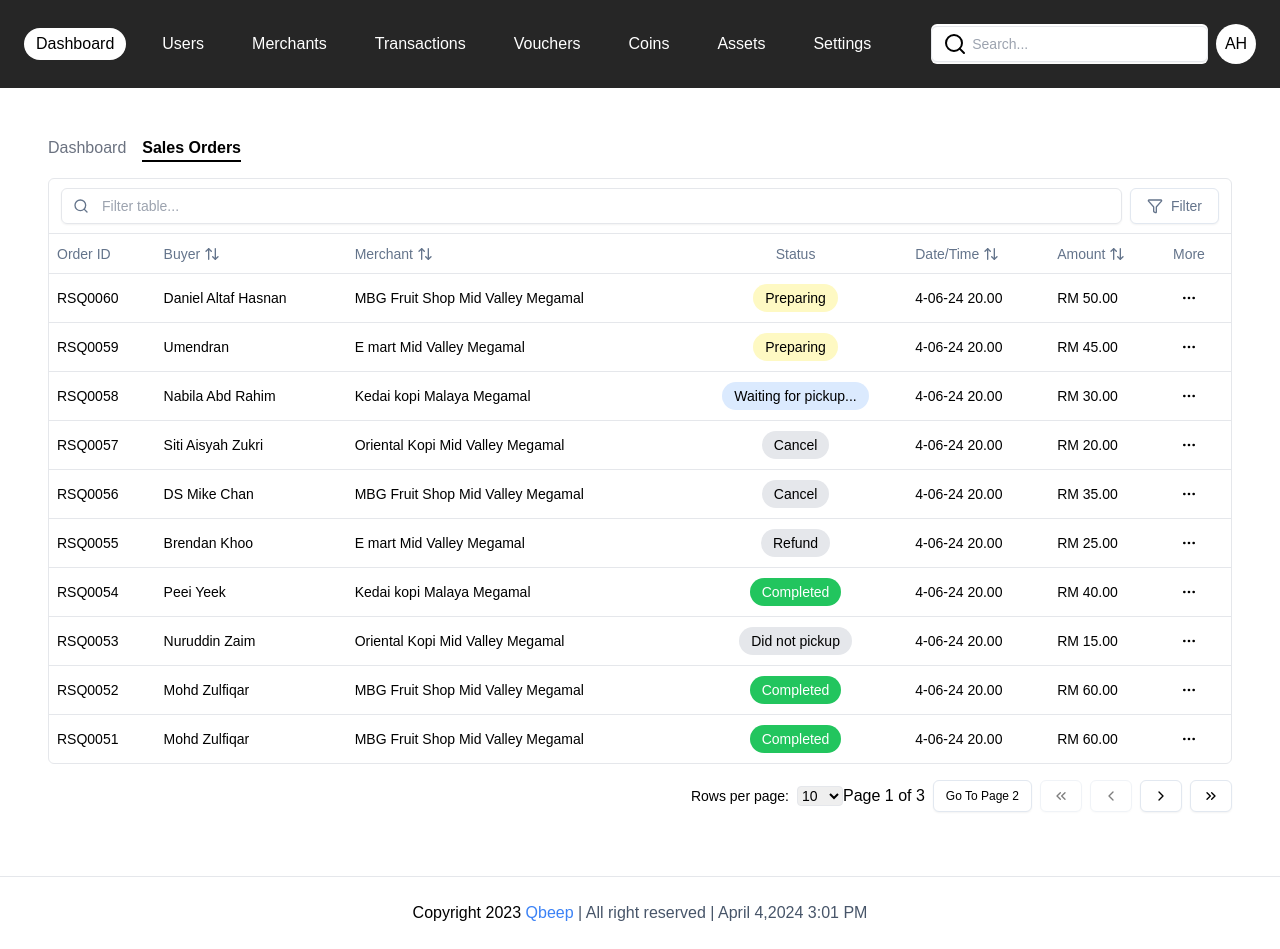
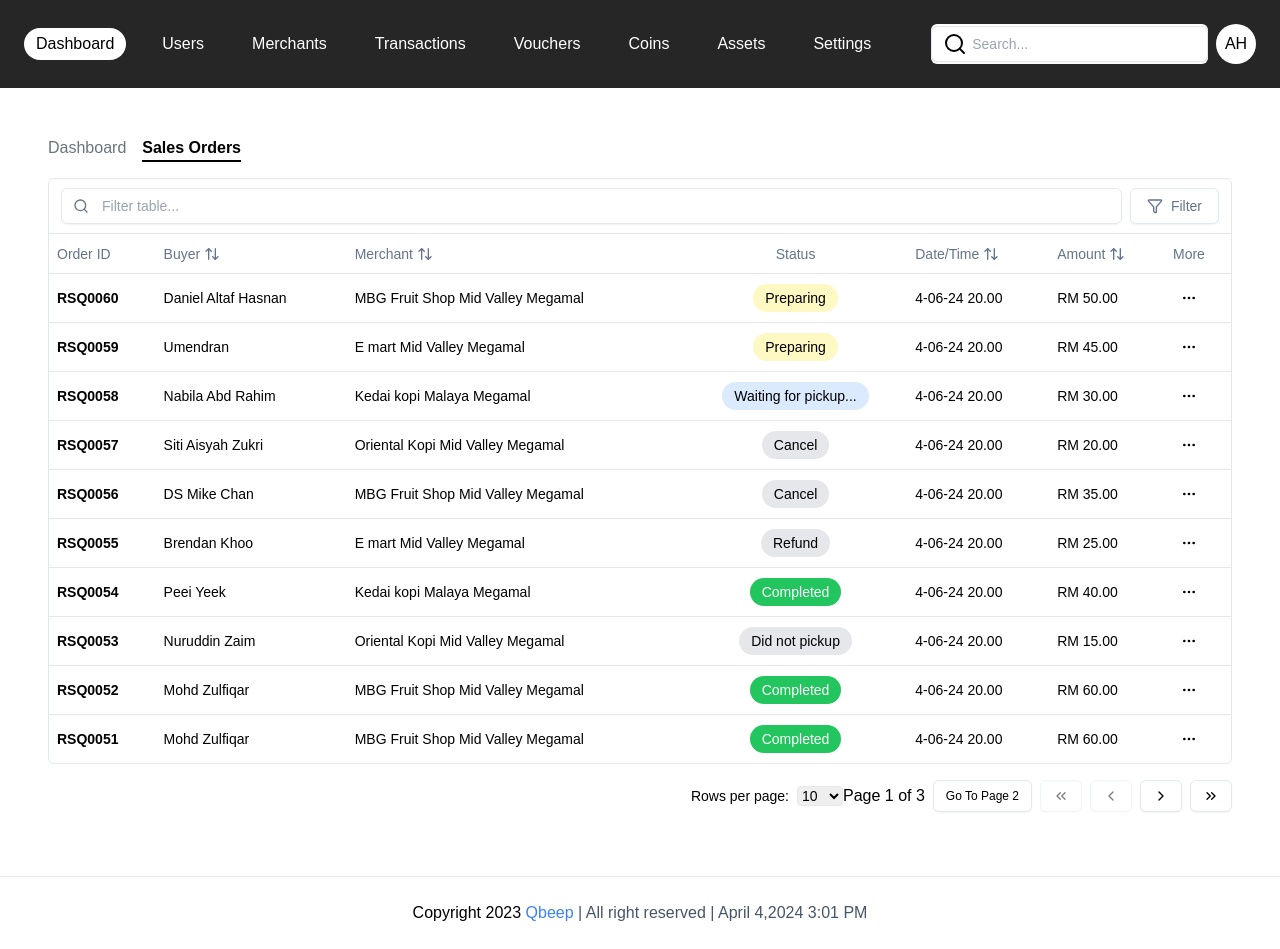
Before and after one commit to rulkimi/orders-dashboard, a Next.js app: page /orders in a window 1280 px wide. Built offline with nearby package versions, Linux system fonts and the light colour scheme; data requests are answered from the project's data file.

Commit message:
bold the id

```diff
--- a/app/orders/columns.tsx
+++ b/app/orders/columns.tsx
@@ -58,7 +58,12 @@ const deleteOrder = async (orderId: string) => {
 export const columns: ColumnDef<Order>[] = [
   {
     accessorKey: "id",
-    header: "Order ID"
+    header: "Order ID",
+    cell: ({ row }) => {
+      return (
+        <span className="font-bold">{row.original.id}</span>
+      )
+    }
   },
   {
     accessorKey: "buyer",
```
